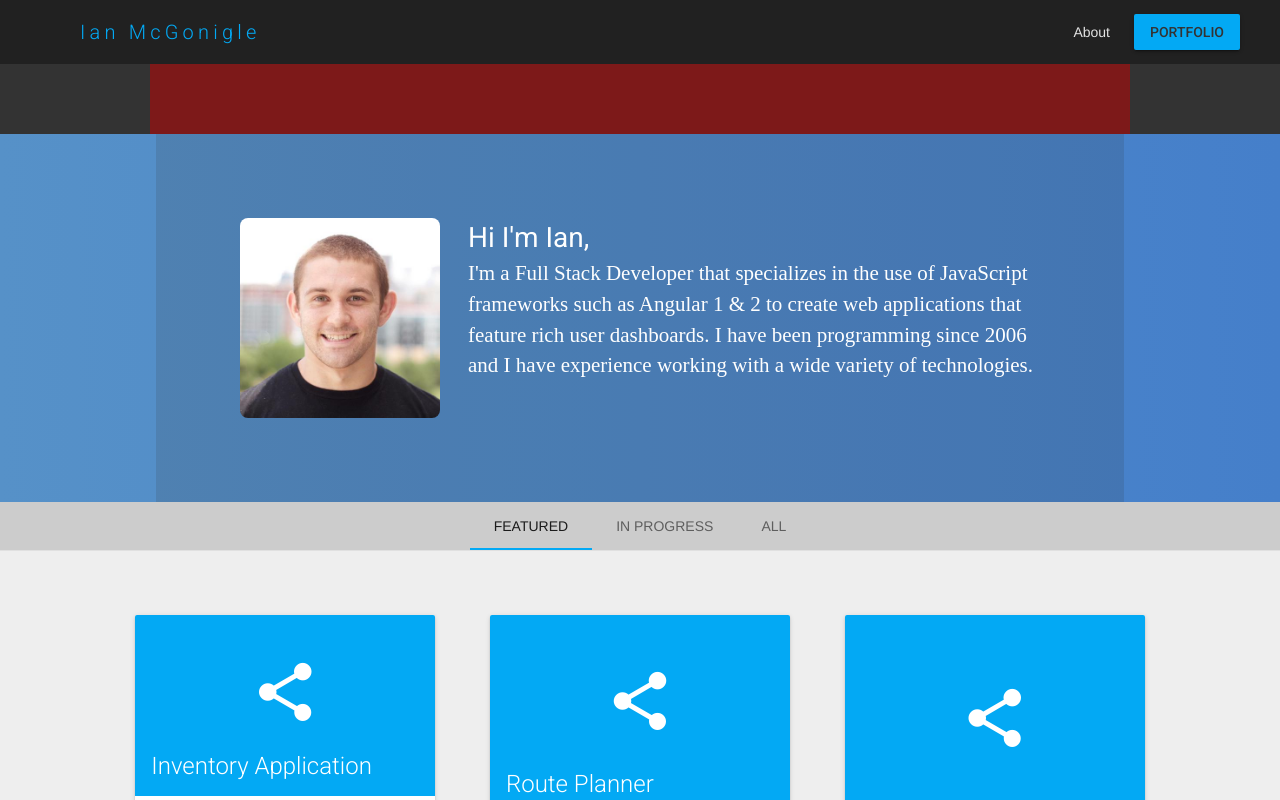
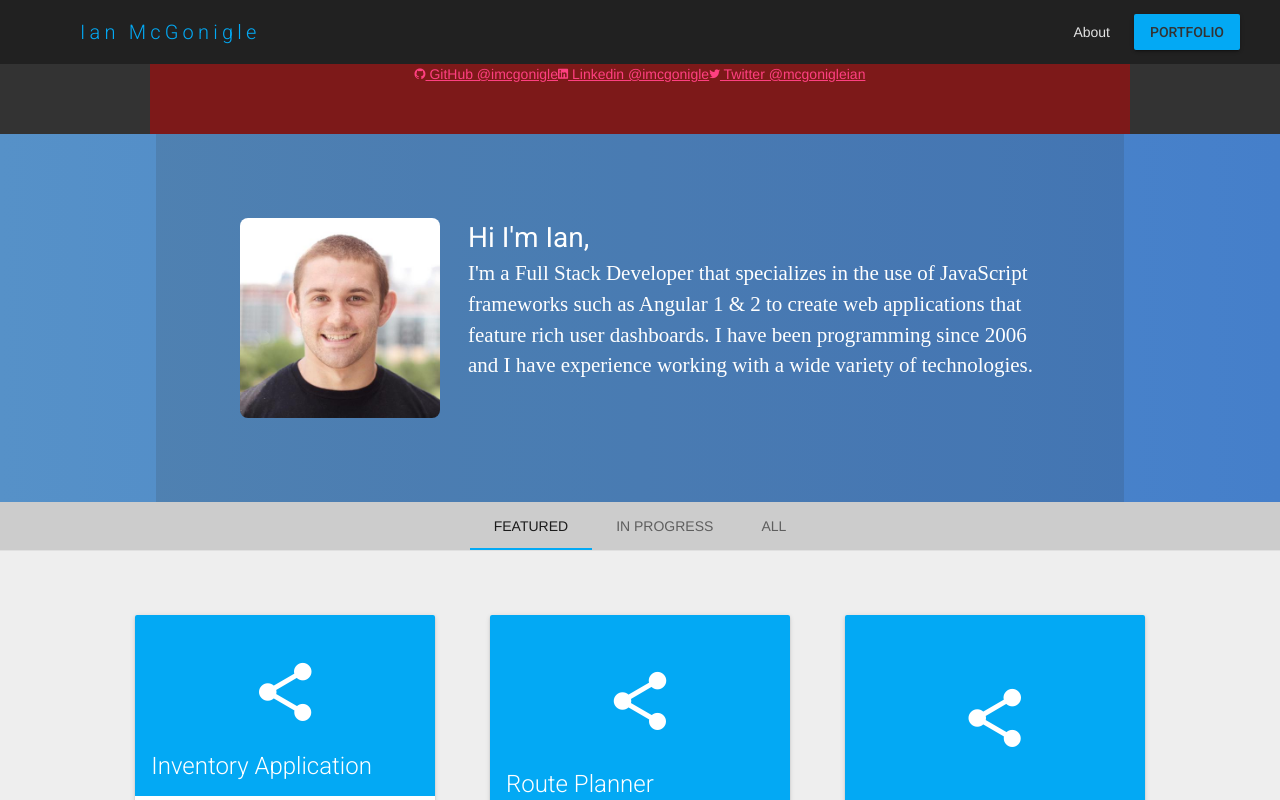
Before and after one commit to imcgonigle/Angular-Portfolio, an Angular app: page / in a window 1280 px wide. Built offline with nearby package versions, Linux system fonts and the light colour scheme; some icons are missing.

Commit message:
add social icons

```diff
--- a/src/app/core/contact/contact.component.html
+++ b/src/app/core/contact/contact.component.html
@@ -1,5 +1,9 @@
 <div class="contact-container">
     <div class="contact-section">
-
+        <div class="social-links">
+            <a target="_blank" href="https://www.github.com/imcgonigle/"><i class="fi-social-github about-icon"></i> GitHub @imcgonigle</a>
+            <a target="_blank" href="https://www.linkedin.com/imcgonigle/"><i class="fi-social-linkedin about-icon"></i> Linkedin @imcgonigle</a>
+            <a target="_blank" href="https://www.twitter.com/mcgonigleian/"><i class="fi-social-twitter about-icon"></i> Twitter @mcgonigleian</a>
+        </div>
     </div>
 </div>
```
